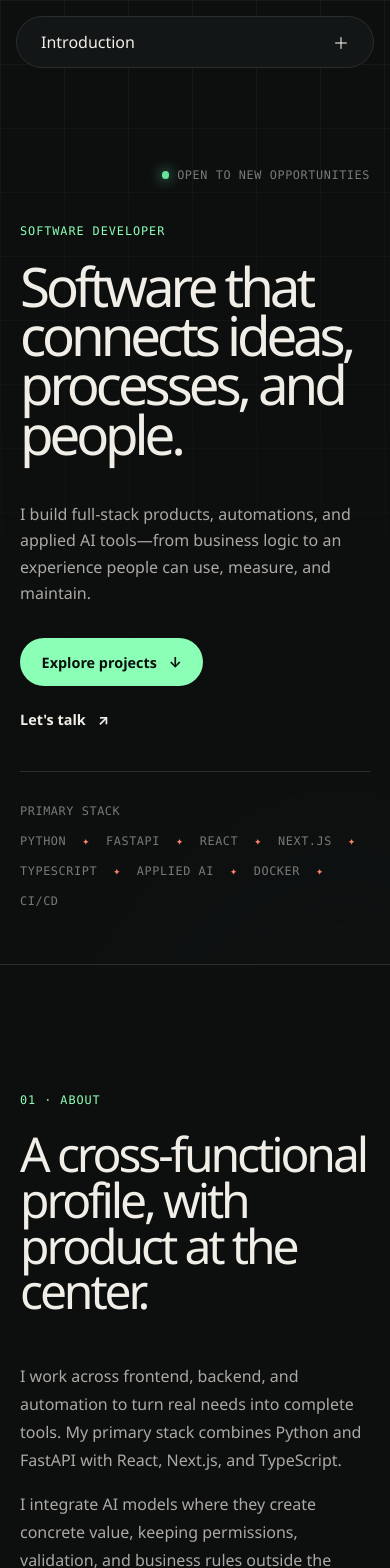
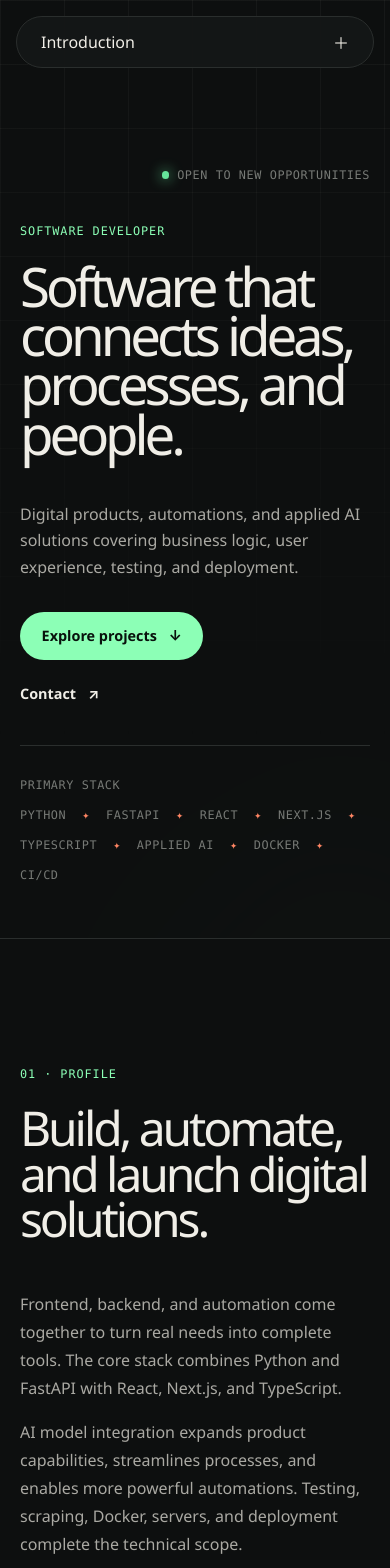
Before and after one commit to marlonfrz/My_portfolio, a Next.js app: page /en/ in a window 390 px wide. Shown: the top 1568 px of the page. Built offline with nearby package versions, Linux system fonts and the light colour scheme.

Commit message:
content: refine portfolio messaging

```diff
--- a/src/components/pages/HomePage.module.css
+++ b/src/components/pages/HomePage.module.css
@@ -377,6 +377,10 @@
 }
 
 @media (max-width: 1050px) {
+  .splitHeading {
+    grid-template-columns: 1fr;
+  }
+
   .principles {
     grid-template-columns: repeat(2, minmax(0, 1fr));
   }
@@ -412,7 +416,6 @@
     font-size: clamp(3.25rem, 14vw, 6.5rem);
   }
 
-  .splitHeading,
   .stackBlock,
   .stackRail {
     grid-template-columns: 1fr;
--- a/src/content/site-content.ts
+++ b/src/content/site-content.ts
@@ -114,13 +114,13 @@ const content: Record<Locale, SiteContent> = {
     metadata: {
       title: "Marlon Farizo — Desarrollador de Software",
       description:
-        "Portfolio de Marlon Farizo: desarrollo full-stack, automatización e inteligencia artificial aplicada.",
+        "Portfolio de Marlon Farizo, desarrollador de software especializado en productos full-stack, automatización, IA aplicada y despliegue.",
     },
     navigation: {
       menu: "Navegación",
       sections: [
         { id: "introduction", label: "Introducción" },
-        { id: "about", label: "Descripción" },
+        { id: "about", label: "Perfil" },
         { id: "projects", label: "Proyectos" },
         { id: "experience", label: "Experiencia" },
         { id: "contact", label: "Contacto" },
@@ -132,24 +132,24 @@ const content: Record<Locale, SiteContent> = {
       english: "EN",
     },
     hero: {
-      eyebrow: "Desarrollo de producto · Tenerife, España",
+      eyebrow: "Software · Automatización · IA aplicada · Tenerife",
       title: "Software que conecta ideas, procesos y personas.",
       subtitle: "Desarrollador de Software",
       description:
-        "Construyo productos full-stack, automatizaciones y herramientas con IA aplicada. Desde la lógica de negocio hasta una experiencia que se pueda usar, medir y mantener.",
+        "Desarrollo de productos digitales, automatizaciones y soluciones con IA aplicada, cubriendo lógica de negocio, experiencia de usuario, testing y despliegue.",
       projectsCta: "Explorar proyectos",
-      contactCta: "Hablemos",
-      availability: "Disponible para nuevos retos",
+      contactCta: "Contactar",
+      availability: "Disponible para nuevas oportunidades",
     },
     about: {
-      eyebrow: "01 · Descripción",
-      title: "Un perfil transversal, con el producto como punto de encuentro.",
+      eyebrow: "01 · Perfil",
+      title: "Crear, automatizar y poner en marcha soluciones digitales.",
       paragraphs: [
-        "Trabajo entre frontend, backend y automatización para convertir necesidades reales en herramientas completas. Mi stack principal combina Python y FastAPI con React, Next.js y TypeScript.",
-        "Integro modelos de IA cuando aportan valor concreto, manteniendo permisos, validación y reglas de negocio fuera del modelo. También trabajo con testing, scraping, Docker, servidores y procesos de despliegue.",
+        "Frontend, backend y automatización se combinan para convertir necesidades reales en herramientas completas. El stack principal reúne Python y FastAPI con React, Next.js y TypeScript.",
+        "La integración de modelos de IA amplía las capacidades de los productos, optimiza procesos y permite crear automatizaciones más potentes. Testing, scraping, Docker, servidores y despliegue completan el alcance técnico.",
       ],
       principles: [
-        { label: "Enfoque", value: "Producto end-to-end" },
+        { label: "Enfoque", value: "Soluciones listas para funcionar" },
         { label: "Backend", value: "Python · FastAPI" },
         { label: "Frontend", value: "React · Next.js" },
         { label: "Especialidad", value: "Automatización · IA aplicada" },
@@ -157,39 +157,39 @@ const content: Record<Locale, SiteContent> = {
     },
     projects: {
       eyebrow: "02 · Proyectos",
-      title: "Productos reales, explicados sin ruido.",
+      title: "Mis productos destacados.",
       description:
-        "Una selección de aplicaciones completas. Puedes revisar sus decisiones técnicas o entrar directamente en una demo aislada.",
+        "Una selección de aplicaciones propias en las que se puede conocer el problema resuelto, sus capacidades y las decisiones técnicas que hay detrás.",
       viewProject: "Ver proyecto",
       openDemo: "Abrir demo",
       demoSoon: "Demo próximamente",
       viewAll: "Ver todos los proyectos",
-      catalogueTitle: "Archivo de proyectos",
+      catalogueTitle: "Mis proyectos",
       catalogueDescription:
-        "Productos, herramientas y experimentos construidos para resolver problemas concretos.",
+        "Aplicaciones y herramientas propias, creadas para resolver necesidades operativas concretas.",
       backHome: "Volver al portfolio",
       overview: "Visión general",
       capabilities: "Capacidades principales",
       architecture: "Arquitectura y decisiones",
     },
     experience: {
-      eyebrow: "03 · Experiencia y datos",
+      eyebrow: "03 · Experiencia técnica",
       title: "Del producto al despliegue, más allá del stack.",
       description:
-        "Desarrollo aplicaciones web, APIs, automatizaciones y herramientas internas, y preparo cómo llegan a producción: testing de navegador, contenedores, flujos CI/CD y despliegues en servidores.",
+        "Experiencia en aplicaciones web, APIs, automatizaciones y herramientas internas, incluyendo integración de modelos de IA, testing de navegador, contenedores, CI/CD y despliegues en servidores.",
       metrics: [
-        { value: "2", label: "CFGS: DAW + ASIR" },
-        { value: "E2E", label: "Producto, automatización y despliegue" },
+        { value: "2", label: "Titulaciones técnicas: DAW + ASIR" },
+        { value: "E2E", label: "Producto, desarrollo y despliegue" },
         { value: "ES / EN", label: "Trabajo bilingüe" },
       ],
       stackTitle: "Stack principal",
     },
     contact: {
       eyebrow: "04 · Contacto",
-      title: "¿Construimos algo que merezca existir?",
+      title: "El siguiente paso puede empezar con una conversación.",
       description:
-        "Estoy abierto a conversar sobre producto, desarrollo full-stack, automatización e integraciones de IA.",
-      email: "Escribir un email",
+        "Disponible para colaborar con equipos y empresas que busquen desarrollo de software, automatización e integración de IA con un enfoque práctico y orientado a resultados.",
+      email: "Contactar por email",
       github: "GitHub",
       linkedin: "LinkedIn",
     },
@@ -198,17 +198,17 @@ const content: Record<Locale, SiteContent> = {
       {
         ...sharedProjects.ticketing,
         name: "Ticketing Platform",
-        category: "Producto full-stack",
+        category: "Gestión de eventos y ticketing",
         status: "Demo en preparación",
         summary:
-          "Plataforma integral para eventos, pedidos, pagos, entradas y validación con distintos roles operativos.",
+          "Plataforma integral para gestionar eventos, ventas, pagos, emisión y validación de entradas, coordinando en un mismo entorno a los distintos perfiles operativos.",
         description:
-          "Una plataforma de ticketing construida de extremo a extremo, con reglas de dominio para administrar eventos, controlar stock, procesar pedidos y validar entradas.",
+          "Sistema transaccional con reglas de dominio para administrar eventos, controlar disponibilidad, procesar pedidos y validar entradas.",
         capabilities: [
           "Autenticación JWT y permisos para administración, promotores y validadores.",
           "Gestión de eventos, tipos de entrada, disponibilidad, pedidos y tickets.",
           "Flujos de Stripe Checkout y estados consistentes de pago y pedido.",
-          "Validación operativa de entradas y control de casos límite.",
+          "Validación de accesos y gestión de duplicados, estados inconsistentes y otras incidencias operativas.",
         ],
         architecture: [
           "Next.js y TypeScript para la experiencia de usuario.",
@@ -245,13 +245,13 @@ const content: Record<Locale, SiteContent> = {
     metadata: {
       title: "Marlon Farizo — Software Developer",
       description:
-        "Marlon Farizo's portfolio: full-stack development, automation, and applied artificial intelligence.",
+        "Marlon Farizo's portfolio: software development, full-stack applications, automation, applied AI, and deployment.",
     },
     navigation: {
       menu: "Navigation",
       sections: [
         { id: "introduction", label: "Introduction" },
-        { id: "about", label: "About" },
+        { id: "about", label: "Profile" },
         { id: "projects", label: "Projects" },
         { id: "experience", label: "Experience" },
         { id: "contact", label: "Contact" },
@@ -263,24 +263,24 @@ const content: Record<Locale, SiteContent> = {
       english: "EN",
     },
     hero: {
-      eyebrow: "Product development · Tenerife, Spain",
+      eyebrow: "Software · Automation · Applied AI · Tenerife",
       title: "Software that connects ideas, processes, and people.",
       subtitle: "Software Developer",
       description:
-        "I build full-stack products, automations, and applied AI tools—from business logic to an experience people can use, measure, and maintain.",
+        "Digital products, automations, and applied AI solutions covering business logic, user experience, testing, and deployment.",
       projectsCta: "Explore projects",
-      contactCta: "Let's talk",
+      contactCta: "Contact",
       availability: "Open to new opportunities",
     },
     about: {
-      eyebrow: "01 · About",
-      title: "A cross-functional profile, with product at the center.",
+      eyebrow: "01 · Profile",
+      title: "Build, automate, and launch digital solutions.",
       paragraphs: [
-        "I work across frontend, backend, and automation to turn real needs into complete tools. My primary stack combines Python and FastAPI with React, Next.js, and TypeScript.",
-        "I integrate AI models where they create concrete value, keeping permissions, validation, and business rules outside the model. I also work with testing, scraping, Docker, servers, and deployment workflows.",
+        "Frontend, backend, and automation come together to turn real needs into complete tools. The core stack combines Python and FastAPI with React, Next.js, and TypeScript.",
+        "AI model integration expands product capabilities, streamlines processes, and enables more powerful automations. Testing, scraping, Docker, servers, and deployment complete the technical scope.",
       ],
       principles: [
-        { label: "Approach", value: "End-to-end product" },
+        { label: "Approach", value: "Solutions ready to launch" },
         { label: "Backend", value: "Python · FastAPI" },
         { label: "Frontend", value: "React · Next.js" },
         { label: "Focus", value: "Automation · Applied AI" },
@@ -288,39 +288,39 @@ const content: Record<Locale, SiteContent> = {
     },
     projects: {
       eyebrow: "02 · Projects",
-      title: "Real products, explained without noise.",
+      title: "My featured products.",
       description:
-        "A selection of complete applications. Review their technical decisions or open an isolated interactive demo.",
+        "A selection of my applications, covering the problems they solve, their capabilities, and the technical decisions behind them.",
       viewProject: "View project",
       openDemo: "Open demo",
       demoSoon: "Demo coming soon",
       viewAll: "View all projects",
-      catalogueTitle: "Project archive",
+      catalogueTitle: "My projects",
       catalogueDescription:
-        "Products, tools, and experiments built to solve concrete problems.",
+        "Applications and tools created to solve concrete operational needs.",
       backHome: "Back to portfolio",
       overview: "Overview",
       capabilities: "Core capabilities",
       architecture: "Architecture and decisions",
     },
     experience: {
-      eyebrow: "03 · Experience and data",
+      eyebrow: "03 · Technical experience",
       title: "From product to deployment, beyond the stack.",
       description:
-        "I develop web applications, APIs, automations, and internal tools, and prepare how they reach production through browser testing, containers, CI/CD pipelines, and server deployments.",
+        "Experience in web applications, APIs, automations, and internal tools, including AI model integration, browser testing, containers, CI/CD, and server deployments.",
       metrics: [
-        { value: "2", label: "Higher VET degrees: DAW + ASIR" },
-        { value: "E2E", label: "Product, automation, and deployment" },
+        { value: "2", label: "Technical qualifications: DAW + ASIR" },
+        { value: "E2E", label: "Product, development, and deployment" },
         { value: "ES / EN", label: "Bilingual work" },
       ],
       stackTitle: "Primary stack",
     },
     contact: {
       eyebrow: "04 · Contact",
-      title: "Shall we build something worth using?",
+      title: "The next step can start with a conversation.",
       description:
-        "I am open to conversations about product, full-stack development, automation, and AI integrations.",
-      email: "Send an email",
+        "Available to collaborate with teams and companies looking for software development, automation, and AI integration with a practical, results-driven approach.",
+      email: "Contact by email",
       github: "GitHub",
       linkedin: "LinkedIn",
     },
@@ -329,17 +329,17 @@ const content: Record<Locale, SiteContent> = {
       {
         ...sharedProjects.ticketing,
         name: "Ticketing Platform",
-        category: "Full-stack product",
+        category: "Event management and ticketing",
         status: "Demo in progress",
         summary:
-          "An end-to-end platform for events, orders, payments, tickets, and validation across operational roles.",
+          "A comprehensive platform for managing events, sales, payments, ticket issuance, and validation, bringing different operational roles together in one environment.",
         description:
-          "A ticketing platform built end to end, with domain rules for event management, stock control, order processing, and ticket validation.",
+          "A transactional system with domain rules for managing events, controlling availability, processing orders, and validating tickets.",
         capabilities: [
           "JWT authentication and permissions for administrators, promoters, and validators.",
           "Events, ticket types, availability, orders, and issued tickets.",
           "Stripe Checkout flows with consistent payment and order states.",
-          "Operational ticket validation and edge-case handling.",
+          "Access validation and handling of duplicates, inconsistent states, and other operational incidents.",
         ],
         architecture: [
           "Next.js and TypeScript for the user experience.",
```
